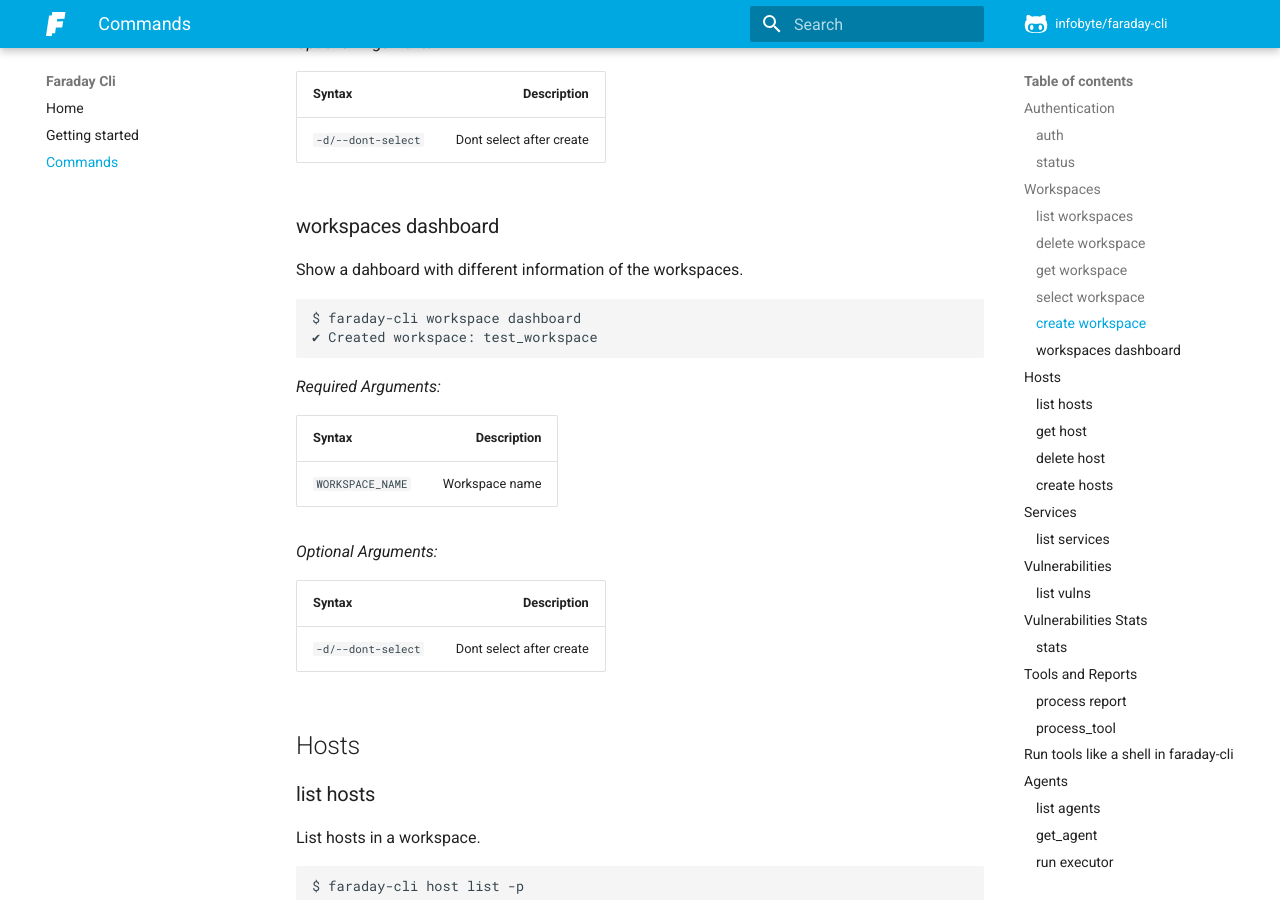
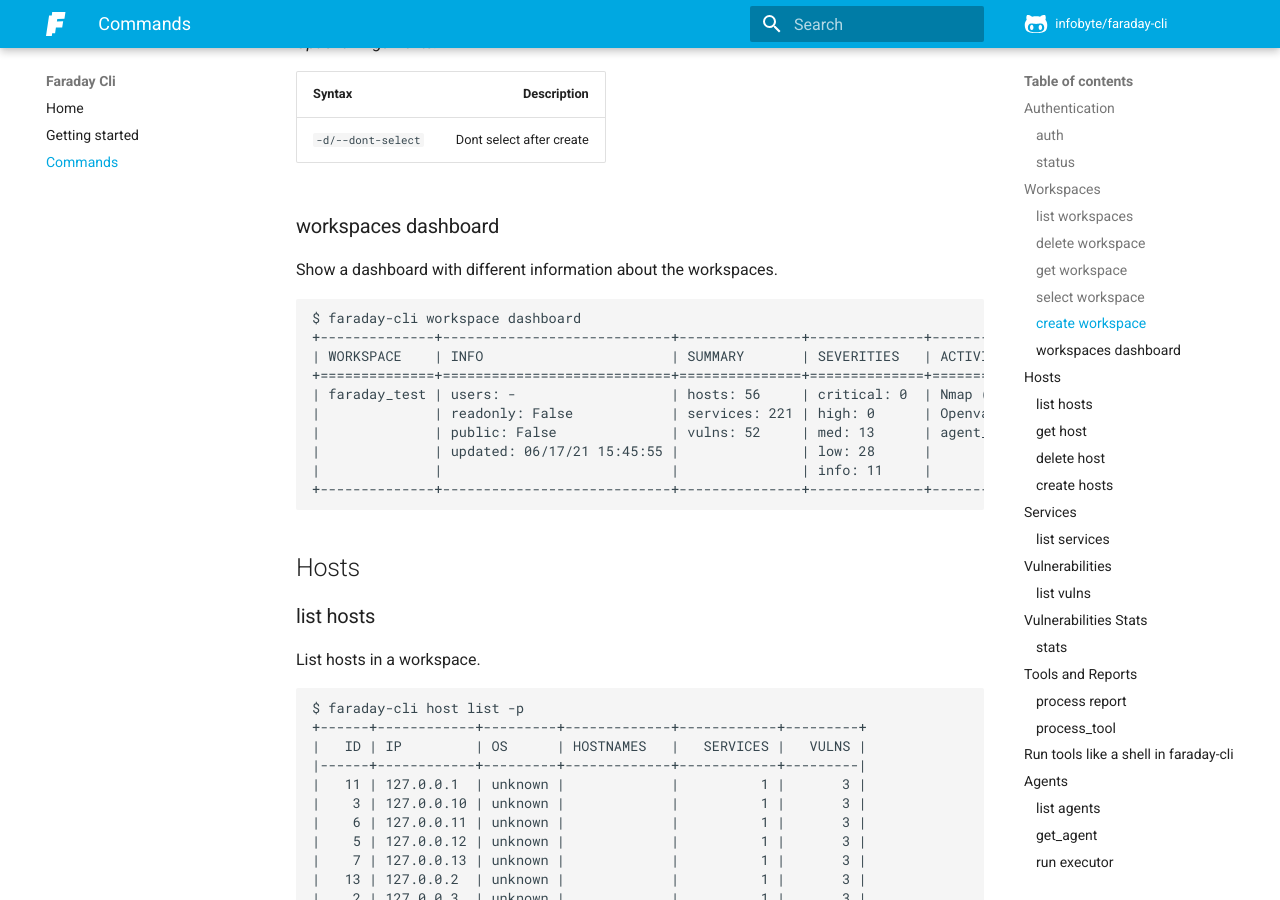
Before and after one commit to infobyte/faraday-cli, an MkDocs documentation site: the page built from docs/docs/commands.md, in a window 1280 px wide and 900 px high, scrolled down 3615 px. Built offline with MkDocs 1.6.1 and Material for MkDocs 9.7.7, drawn with Linux system fonts in a browser that asks for light colours; comment, search, counter and statistics services are not loaded.

Commit message:
update docs

````diff
--- a/docs/docs/commands.md
+++ b/docs/docs/commands.md
@@ -155,25 +155,22 @@ $ faraday-cli workspace create test_workspace
 
 ### workspaces dashboard
 
-Show a dahboard with different information of the workspaces.
+Show a dashboard with different information about the workspaces.
 
 
 ```
 $ faraday-cli workspace dashboard
-✔ Created workspace: test_workspace
++--------------+----------------------------+---------------+--------------+------------------------------------------------------------------------------------------------+
+| WORKSPACE    | INFO                       | SUMMARY       | SEVERITIES   | ACTIVITY                                                                                       |
++==============+============================+===============+==============+================================================================================================+
+| faraday_test | users: -                   | hosts: 56     | critical: 0  | Nmap (shell) found 1 hosts, 7 services and 0 vulns (0/0/0/0/0) 2 hours ago by faraday          |
+|              | readonly: False            | services: 221 | high: 0      | Openvas (report) found 13 hosts, 13 services and 39 vulns (0/0/13/26/0) 2 hours ago by faraday |
+|              | public: False              | vulns: 52     | med: 13      | agent_firstcan (agent) found 42 hosts, 201 services and 13 vulns (0/0/0/2/11) 3 days ago       |
+|              | updated: 06/17/21 15:45:55 |               | low: 28      |                                                                                                |
+|              |                            |               | info: 11     |                                                                                                |
++--------------+----------------------------+---------------+--------------+------------------------------------------------------------------------------------------------+
 ```
 
-*Required Arguments:*
-
-| Syntax      | Description |
-|:-----	|------:	|
-| `WORKSPACE_NAME`      | Workspace name     |
-
-*Optional Arguments:*
-
-| Syntax      | Description |
-|:-----	|------:	|
-| `-d/--dont-select`      | Dont select after create     |
 
 ## Hosts
 
````
